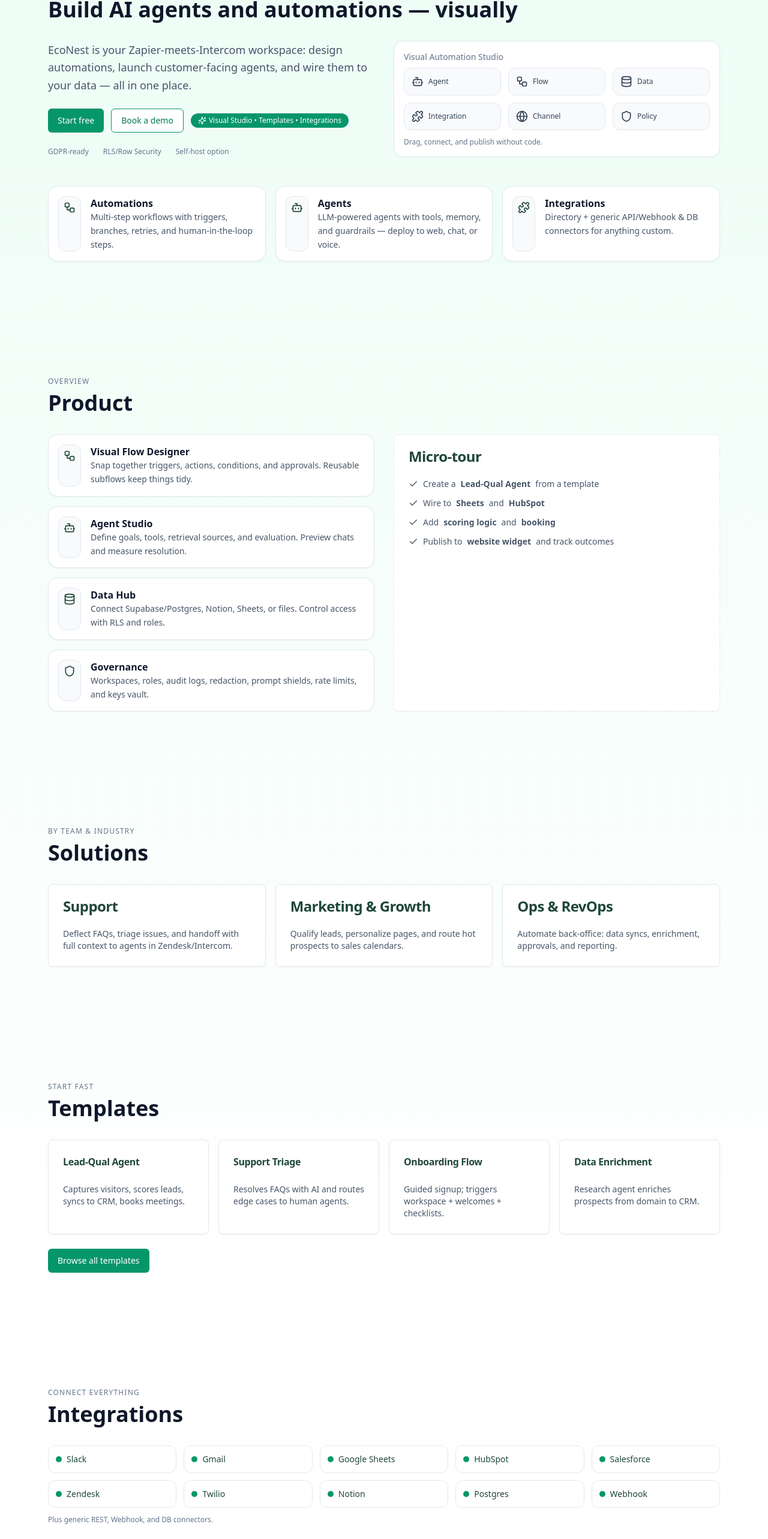
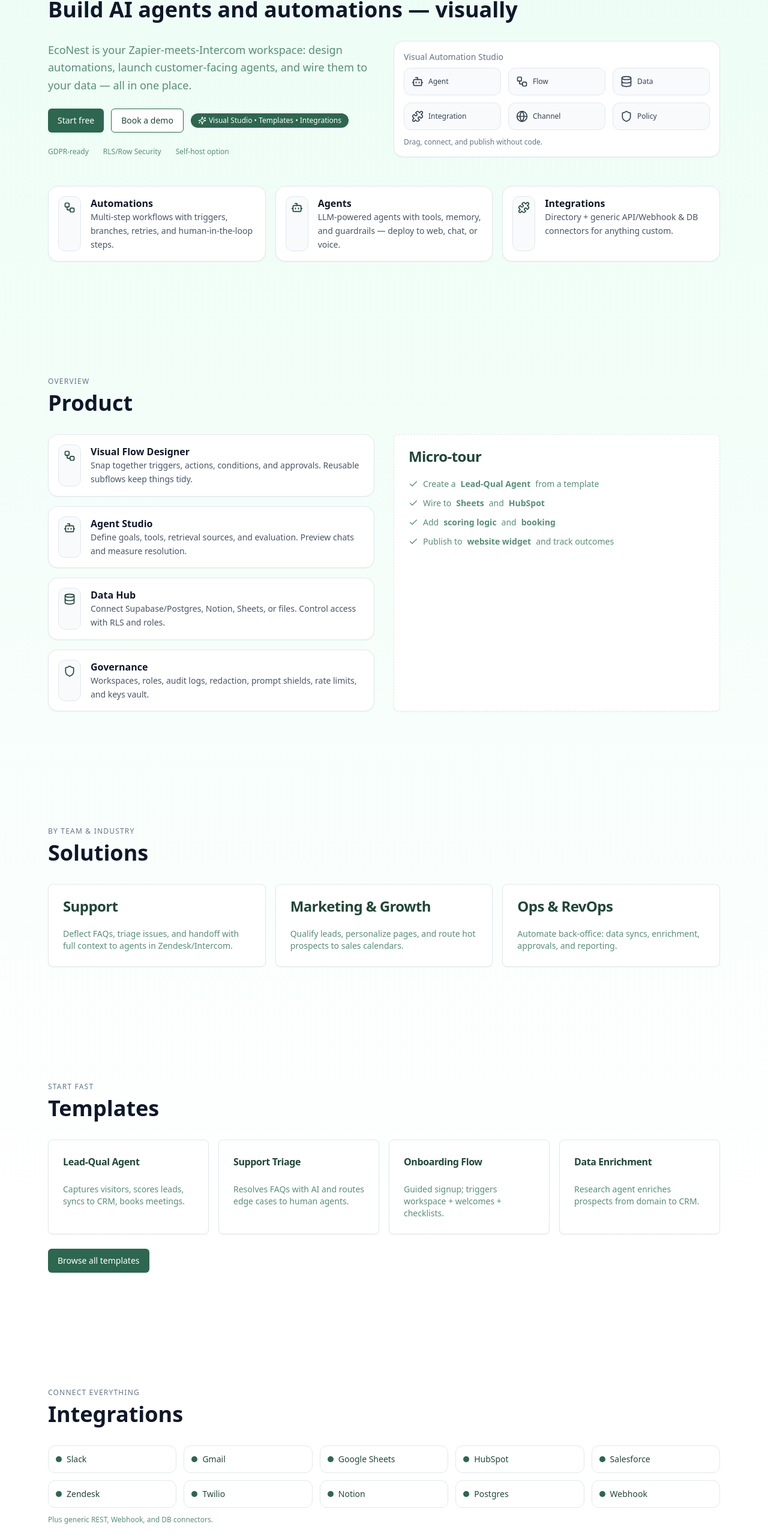
Before and after one commit to Tyusa89/human-automation-glow, a React (Vite) app: page / in a window 1280 px wide. Shown: the part 189-2755 px from the top of the page at 60% size. Built offline with nearby package versions, Linux system fonts and the light colour scheme.

Commit message:
Update UI based on feedback

```diff
--- a/src/components/Brand.ts
+++ b/src/components/Brand.ts
@@ -3,18 +3,18 @@ export const brand = {
   tagline: "Agents & automations for modern teams",
   logoUrl: "/logo-econest.svg",
   primary: {
-    bg: "bg-emerald-600",
-    bgHover: "hover:bg-emerald-700",
-    tint: "text-emerald-700",
-    border: "border-emerald-600",
-    soft: "bg-emerald-50",
-    solid: "bg-emerald-700",
+    bg: "bg-primary",
+    bgHover: "hover:bg-primary/90",
+    tint: "text-primary",
+    border: "border-primary",
+    soft: "bg-primary/5",
+    solid: "bg-primary",
   },
   color: {
-    primary: "#059669", // emerald-600
-    primaryBg: "bg-emerald-600",
-    primaryHover: "hover:bg-emerald-700",
-    primaryText: "text-emerald-600",
-    primaryBorder: "border-emerald-600"
+    primary: "hsl(var(--primary))",
+    primaryBg: "bg-primary",
+    primaryHover: "hover:bg-primary/90",
+    primaryText: "text-primary",
+    primaryBorder: "border-primary"
   }
 };
--- a/src/components/ClosingSection.tsx
+++ b/src/components/ClosingSection.tsx
@@ -15,7 +15,8 @@ const ClosingSection = () => {
 
         <Button
           size="lg"
-          className="bg-gradient-to-r from-primary to-accent hover:from-primary/90 hover:to-accent/90 text-white font-semibold px-8 py-4 text-lg transition-all duration-300 transform hover:scale-105"
+          variant="default"
+          className="font-semibold px-8 py-4 text-lg transition-all duration-300 transform hover:scale-105"
         >
           Start Your AI Project
           <ArrowRight className="ml-2 h-5 w-5" />
--- a/src/components/Sections.tsx
+++ b/src/components/Sections.tsx
@@ -46,7 +46,7 @@ export function Badge({ children }: { children: ReactNode }) {
 
 export function Pill({ children }: { children: ReactNode }) {
   return (
-    <span className="inline-flex items-center gap-1 rounded-full bg-emerald-700 text-white px-3 py-1 text-xs">
+    <span className="inline-flex items-center gap-1 rounded-full bg-primary text-primary-foreground px-3 py-1 text-xs">
       <Sparkles className="h-3.5 w-3.5" />
       {children}
     </span>
--- a/src/components/ui/button.tsx
+++ b/src/components/ui/button.tsx
@@ -13,7 +13,7 @@ const buttonVariants = cva(
         destructive:
           "bg-destructive text-destructive-foreground hover:bg-destructive/90",
         outline:
-          "border border-input bg-background hover:bg-accent hover:text-accent-foreground",
+          "border border-primary bg-background hover:bg-primary hover:text-primary-foreground focus:ring-2 focus:ring-primary",
         secondary:
           "bg-secondary text-secondary-foreground hover:bg-secondary/80",
         ghost: "hover:bg-accent hover:text-accent-foreground",
--- a/src/pages/Index.tsx
+++ b/src/pages/Index.tsx
@@ -15,17 +15,17 @@ export default function Index() {
       <Section id="home" title="Build AI agents and automations — visually" eyebrow="Home">
         <div className="grid md:grid-cols-2 gap-8 items-center">
           <div>
-            <p className="text-lg text-slate-600 leading-relaxed">
+            <p className="text-lg text-muted-foreground leading-relaxed">
               EcoNest is your Zapier‑meets‑Intercom workspace: design automations, launch customer‑facing agents, and wire them to your data — all in one place.
             </p>
             <div className="mt-6 flex flex-wrap items-center gap-3">
               <Link to="/create-profile">
-                <Button className={`${brand.primary.bg} ${brand.primary.bgHover}`}>Start free</Button>
+                <Button variant="default">Start free</Button>
               </Link>
-              <Button variant="outline" className={`${brand.primary.border} ${brand.primary.tint} hover:bg-emerald-50`}>Book a demo</Button>
+              <Button variant="outline">Book a demo</Button>
               <Pill>Visual Studio • Templates • Integrations</Pill>
             </div>
-            <div className="mt-6 flex items-center gap-6 text-xs text-slate-500">
+            <div className="mt-6 flex items-center gap-6 text-xs text-muted-foreground">
               <div>GDPR-ready</div><div>RLS/Row Security</div><div>Self‑host option</div>
             </div>
           </div>
@@ -61,7 +61,7 @@ export default function Index() {
             <CardHeader>
               <CardTitle>Micro‑tour</CardTitle>
             </CardHeader>
-            <CardContent className="text-sm text-slate-600 space-y-3">
+            <CardContent className="text-sm text-muted-foreground space-y-3">
               <div className="flex items-center gap-2"><Check className="h-4 w-4"/>Create a <b>Lead‑Qual Agent</b> from a template</div>
               <div className="flex items-center gap-2"><Check className="h-4 w-4"/>Wire to <b>Sheets</b> and <b>HubSpot</b></div>
               <div className="flex items-center gap-2"><Check className="h-4 w-4"/>Add <b>scoring logic</b> and <b>booking</b></div>
@@ -76,15 +76,15 @@ export default function Index() {
         <div className="grid md:grid-cols-3 gap-4">
           <Card>
             <CardHeader><CardTitle>Support</CardTitle></CardHeader>
-            <CardContent className="text-sm text-slate-600">Deflect FAQs, triage issues, and handoff with full context to agents in Zendesk/Intercom.</CardContent>
+            <CardContent className="text-sm text-muted-foreground">Deflect FAQs, triage issues, and handoff with full context to agents in Zendesk/Intercom.</CardContent>
           </Card>
           <Card>
             <CardHeader><CardTitle>Marketing & Growth</CardTitle></CardHeader>
-            <CardContent className="text-sm text-slate-600">Qualify leads, personalize pages, and route hot prospects to sales calendars.</CardContent>
+            <CardContent className="text-sm text-muted-foreground">Qualify leads, personalize pages, and route hot prospects to sales calendars.</CardContent>
           </Card>
           <Card>
             <CardHeader><CardTitle>Ops & RevOps</CardTitle></CardHeader>
-            <CardContent className="text-sm text-slate-600">Automate back‑office: data syncs, enrichment, approvals, and reporting.</CardContent>
+            <CardContent className="text-sm text-muted-foreground">Automate back‑office: data syncs, enrichment, approvals, and reporting.</CardContent>
           </Card>
         </div>
       </Section>
@@ -97,12 +97,12 @@ export default function Index() {
               <CardHeader>
                 <CardTitle className="text-base">{t.title}</CardTitle>
               </CardHeader>
-              <CardContent className="text-sm text-slate-600">{t.desc}</CardContent>
+              <CardContent className="text-sm text-muted-foreground">{t.desc}</CardContent>
             </Card>
           ))}
         </div>
         <div className="mt-6">
-          <Button className={`${brand.primary.bg} ${brand.primary.bgHover}`}>Browse all templates</Button>
+          <Button variant="default">Browse all templates</Button>
         </div>
       </Section>
 
@@ -111,18 +111,18 @@ export default function Index() {
         <div className="grid grid-cols-2 md:grid-cols-5 gap-3">
           {integrations.map((name) => (
             <div key={name} className="border rounded-xl bg-white p-3 text-sm flex items-center gap-2">
-              <span className="inline-block h-2.5 w-2.5 rounded-full bg-emerald-600"/> {name}
+              <span className="inline-block h-2.5 w-2.5 rounded-full bg-primary"/> {name}
             </div>
           ))}
         </div>
-        <p className="text-xs text-slate-500 mt-3">Plus generic REST, Webhook, and DB connectors.</p>
+        <p className="text-xs text-muted-foreground mt-3">Plus generic REST, Webhook, and DB connectors.</p>
       </Section>
 
       {/* Pricing */}
       <Section id="pricing" title="Pricing" eyebrow="Simple & scalable">
         <Card className="border-dashed">
           <CardHeader><CardTitle>Micro‑tour</CardTitle></CardHeader>
-          <CardContent className="text-sm text-slate-600 space-y-3">
+          <CardContent className="text-sm text-muted-foreground space-y-3">
             <div className="flex items-center gap-2"><Check className="h-4 w-4"/>Create a <b>Lead‑Qual Agent</b> from a template</div>
             <div className="flex items-center gap-2"><Check className="h-4 w-4"/>Wire to <b>Sheets</b> and <b>HubSpot</b></div>
             <div className="flex items-center gap-2"><Check className="h-4 w-4"/>Add <b>scoring</b> & <b>booking</b></div>
@@ -138,7 +138,7 @@ export default function Index() {
             <CardHeader>
               <CardTitle className="flex items-center gap-2">Quickstart</CardTitle>
             </CardHeader>
-            <CardContent className="text-sm text-slate-600 space-y-2">
+            <CardContent className="text-sm text-muted-foreground space-y-2">
               <div>1. Create your first agent from a template</div>
               <div>2. Connect data & integrations</div>
               <div>3. Publish to widget or channel</div>
@@ -148,7 +148,7 @@ export default function Index() {
             <CardHeader>
               <CardTitle className="flex items-center gap-2">How‑to Guides</CardTitle>
             </CardHeader>
-            <CardContent className="text-sm text-slate-600 space-y-2">
+            <CardContent className="text-sm text-muted-foreground space-y-2">
               <div>• Build a lead‑qualifying concierge</div>
               <div>• Triage & deflection for support</div>
               <div>• Human‑in‑the‑loop approvals</div>
@@ -175,11 +175,11 @@ export default function Index() {
         <div className="max-w-6xl mx-auto px-4 grid md:grid-cols-4 gap-8 text-sm">
           <div>
             <div className="font-semibold">EcoNest</div>
-            <p className="text-slate-600 mt-2">Agents & automations for modern teams.</p>
+            <p className="text-muted-foreground mt-2">Agents & automations for modern teams.</p>
           </div>
           <div>
             <div className="font-semibold mb-2">Product</div>
-            <ul className="space-y-1 text-slate-600">
+            <ul className="space-y-1 text-muted-foreground">
               <li><a href="#product" className="hover:underline">Overview</a></li>
               <li><a href="#templates" className="hover:underline">Templates</a></li>
               <li><a href="#integrations" className="hover:underline">Integrations</a></li>
@@ -187,7 +187,7 @@ export default function Index() {
           </div>
           <div>
             <div className="font-semibold mb-2">Company</div>
-            <ul className="space-y-1 text-slate-600">
+            <ul className="space-y-1 text-muted-foreground">
               <li><a href="#trust" className="hover:underline">Trust</a></li>
               <li><a href="#docs" className="hover:underline">Docs</a></li>
               <li><a href="#pricing" className="hover:underline">Pricing</a></li>
@@ -196,9 +196,9 @@ export default function Index() {
           <div>
             <div className="font-semibold mb-2">Get started</div>
             <div className="flex gap-2">
-              <Link to="/create-profile">
-                <Button className={`${brand.primary.bg} ${brand.primary.bgHover}`}>Start free</Button>
-              </Link>
+                <Link to="/create-profile">
+                  <Button variant="default">Start free</Button>
+                </Link>
               <Button variant="outline">Book a demo</Button>
             </div>
           </div>
```
Also changed, not shown: src/components/Hero.tsx (+10 -11 lines), src/components/SiteLayout.tsx (+15 -17 lines), src/index.css (+10 -3 lines).
